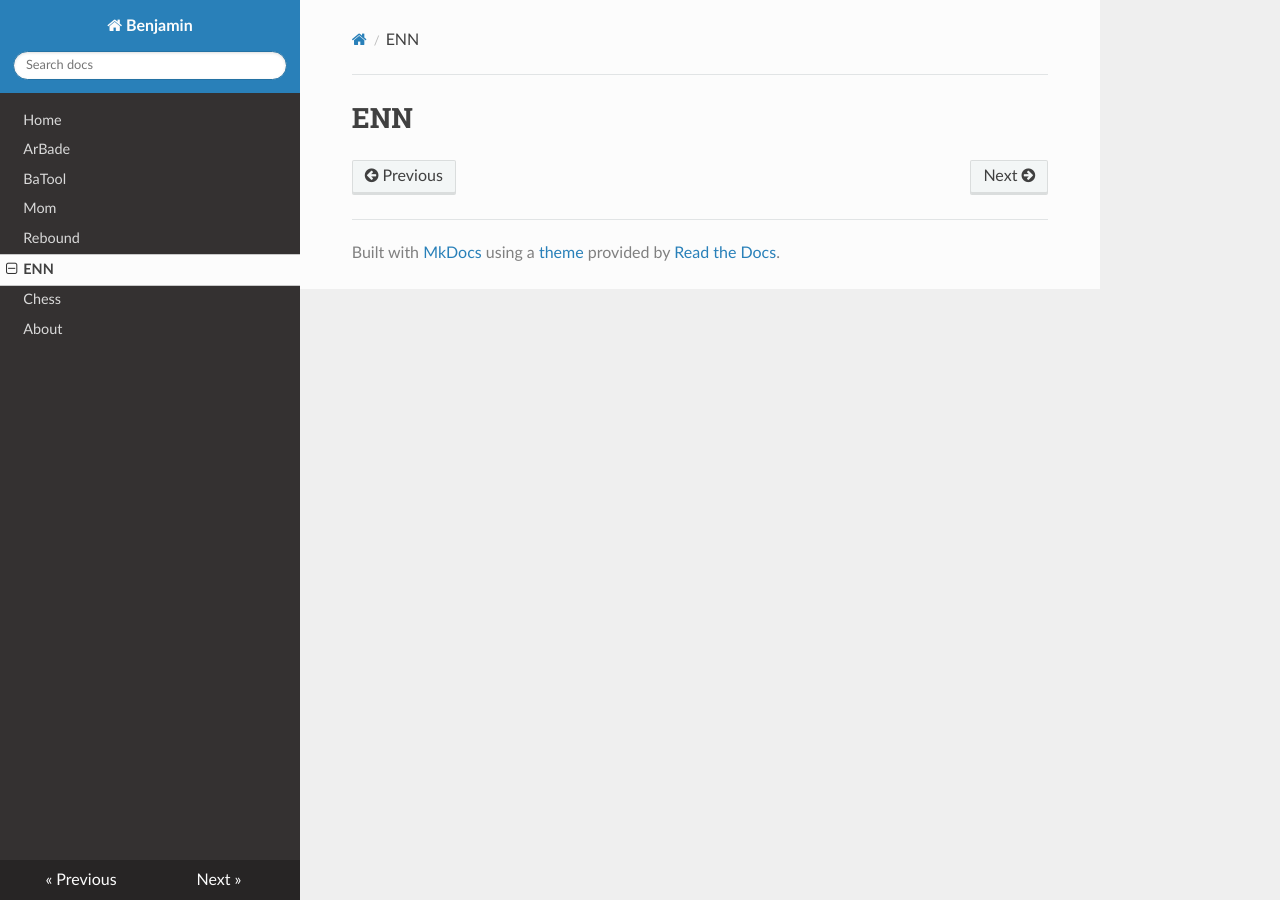
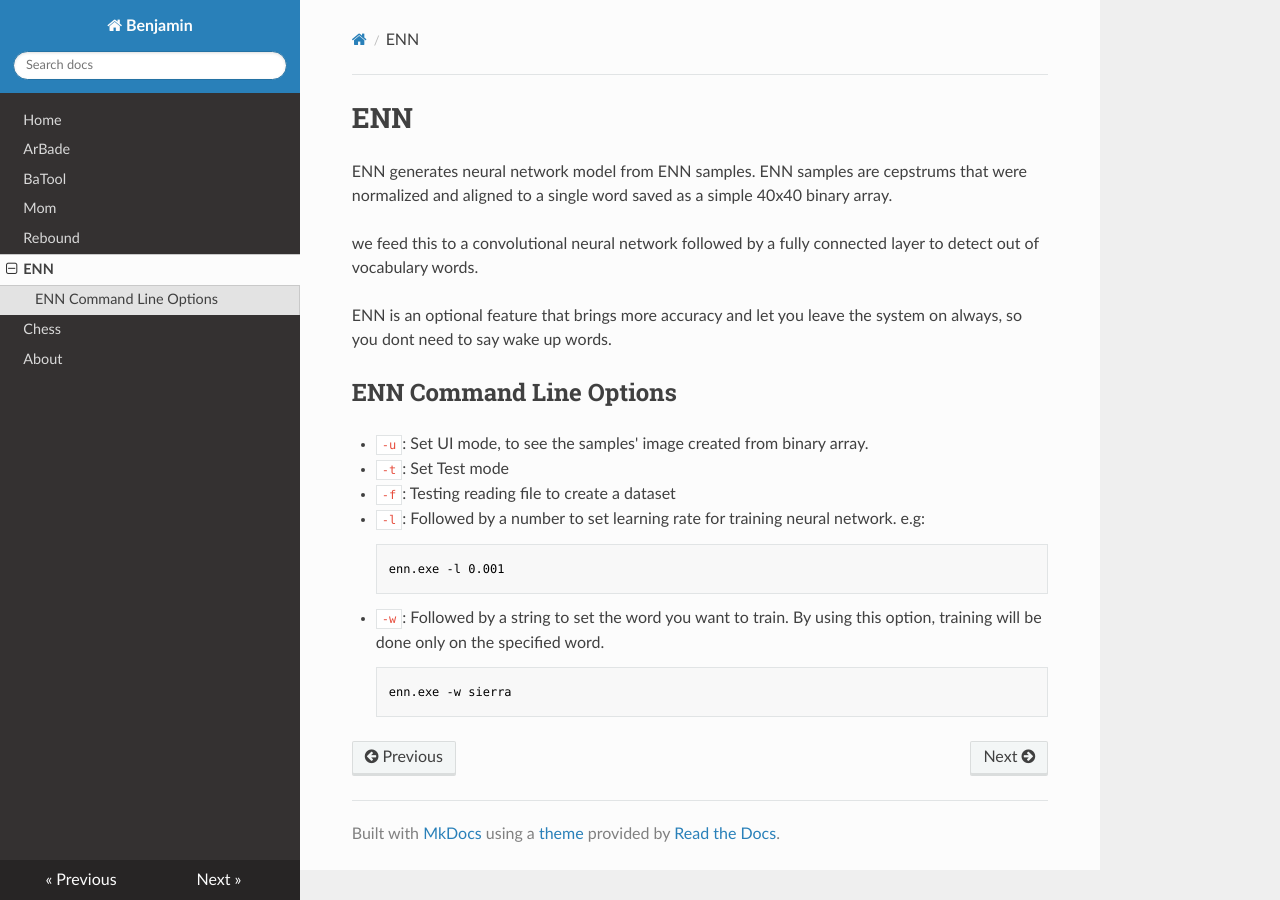
Before and after one commit to benjamin-asr/benjamin-asr.github.io, an MkDocs documentation site: the page built from docs/enn.md, in a window 1280 px wide. Built offline with MkDocs 1.6.1, drawn with Linux system fonts in a browser that asks for light colours; nearby versions of some CDN libraries.

Commit message:
Update Chess and ENN Documents

```diff
--- a/docs/enn.md
+++ b/docs/enn.md
@@ -1 +1,20 @@
 # ENN
+
+ENN generates neural network model from ENN samples. ENN samples are cepstrums that were normalized and aligned to a single word saved as a simple 40x40 binary array.
+
+we feed this to a convolutional neural network followed by a fully connected layer to detect out of vocabulary words.
+
+ENN is an optional feature that brings more accuracy and let you leave the system on always, so you dont need to say wake up words.
+
+## ENN Command Line Options
+
+* `-u`: Set UI mode, to see the samples' image created from binary array.
+* `-t`: Set Test mode
+* `-f`: Testing reading file to create a dataset
+* `-l`: Followed by a number to set learning rate for training neural network. e.g:
+
+        enn.exe -l 0.001
+
+* `-w`: Followed by a string to set the word you want to train. By using this option, training will be done only on the specified word.
+
+        enn.exe -w sierra
```
Also changed, not shown: docs/chess.md (+12 -0 lines), 1 other file.
